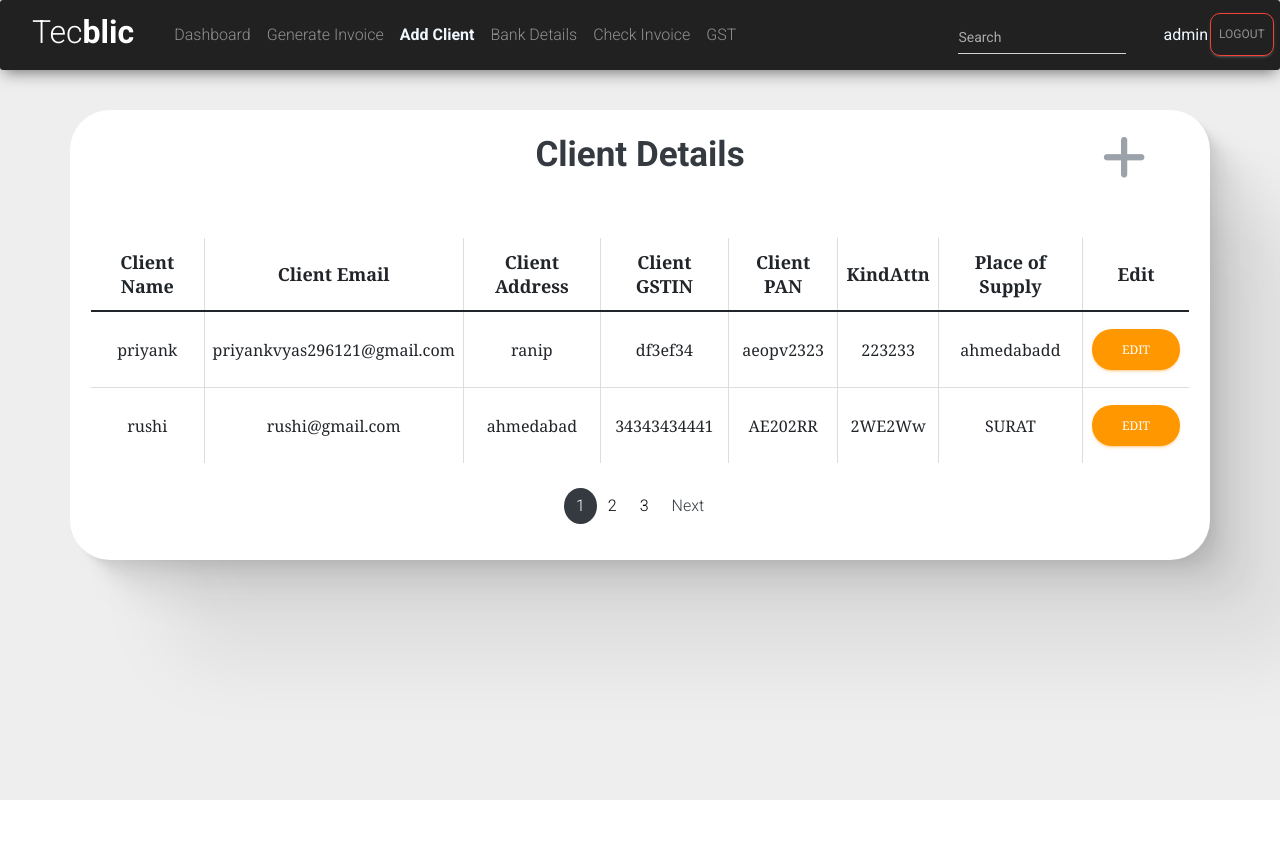
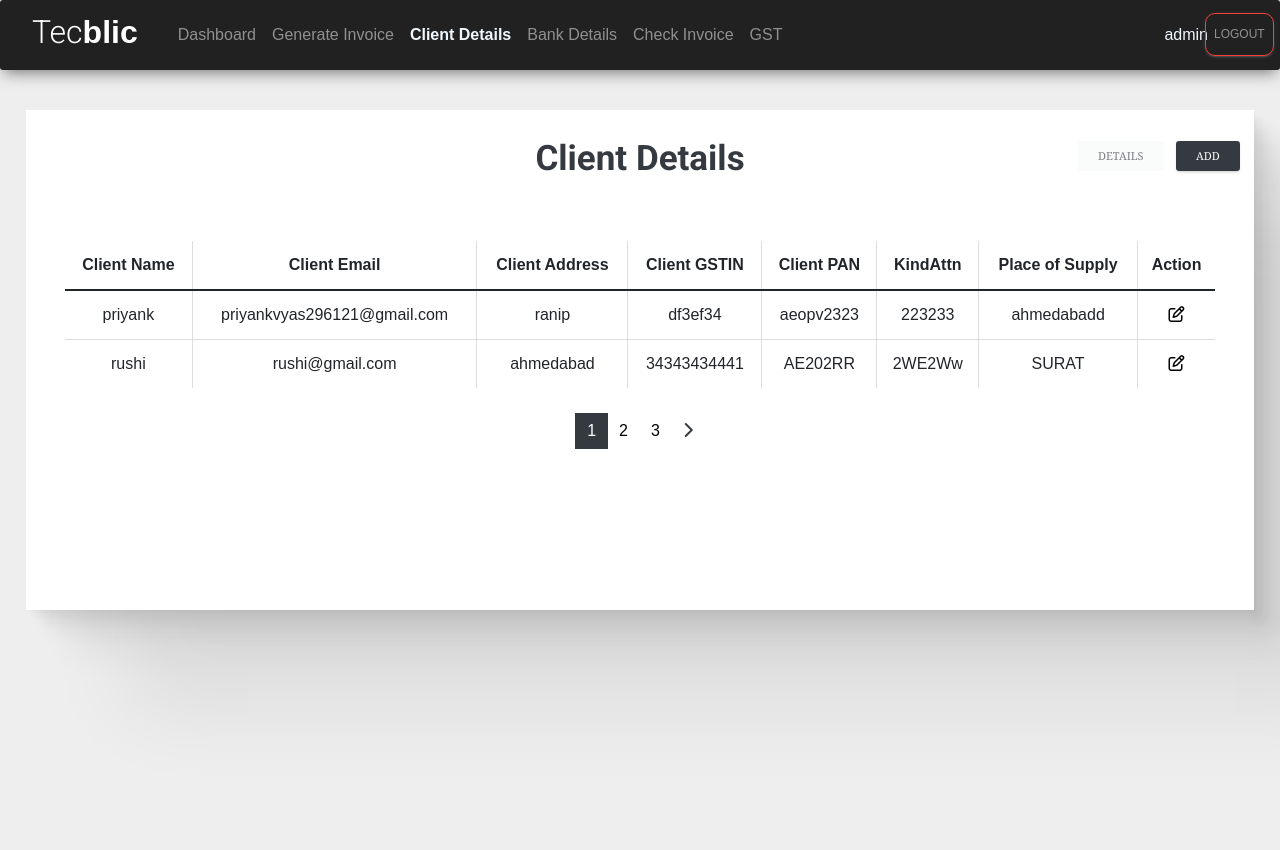
Before and after one commit to priyank-tecblic/tecblic-invoice-portal, a Django app: page /add in a window 1280 px wide. Shown: the top 850 px of the page. Before the commit the page ends 800 px from the top, so only its background shows below. Run offline with Django 3.2, Linux system fonts and the light colour scheme; a user stored in the database is signed in; data comes from the database, SQL or seed files in the repository; both versions use the stored data as it was after the commit; some libraries are stand-ins or nearby versions.

Commit message:
changes client bank and check invoice

```diff
--- a/tecblicapp/templates/tecblicapp/add_client.html
+++ b/tecblicapp/templates/tecblicapp/add_client.html
@@ -79,7 +79,10 @@
           display: table;
           clear: both;
         }
-
+        #addform
+        {
+            visibility: hidden;
+        }
         /* Responsive layout - when the screen is less than 600px wide, make the two columns stack on top of each other instead of next to each other */
         @media screen and (max-width: 600px) {
           .col-25, .col-75, input[type=submit] {
@@ -87,20 +90,22 @@
             margin-top: 0;
           }
         }
+        .table
+        {
+            visibility: visible;
+        }
         #s4
             {
                 color: aliceblue;
             font-weight: bold;
             }
-            i{
-                opacity: 0.5;
-            }
-        i:hover{
-            opacity: 1;
-            text-shadow: 0 0 2px black;
-        }
+
         .form-control, .is-focused .form-control {
     background-image: linear-gradient(to top, #000000 2px, rgba(156, 39, 176, 0) 2px), linear-gradient(to top, #d2d2d2 1px, rgba(210, 210, 210, 0) 1px);
+}
+*
+        {
+            font-family: Arial, Helvetica, sans-serif;
         }
    </style>
 
@@ -112,15 +117,14 @@
 {% block content %}
 
 {% endblock %}
-<div class="container" style="  box-shadow:
+<div class="" style="margin-left: 2%;margin-right: 2%;background-color: white;height: 500px; box-shadow:
 2.8px 2.8px 2.2px rgba(0, 0, 0, 0.02),
 6.7px 6.7px 5.3px rgba(0, 0, 0, 0.028),
 12.5px 12.5px 10px rgba(0, 0, 0, 0.035),
 22.3px 22.3px 17.9px rgba(0, 0, 0, 0.042),
 41.8px 41.8px 33.4px rgba(0, 0, 0, 0.05),
-100px 100px 80px rgba(0, 0, 0, 0.07)
-;background-color: white;border-radius: 40px;">
-
+100px 100px 80px rgba(0, 0, 0, 0.07)">
+<br>
     <!-- <div class="row" style="font-family: Georgia, 'Times New Roman', Times, serif; ">
         <div class="col-sm-4">
             <h4 class="text-center alert alert-info" style="background-color: #e6f7ff;">Add/Update Client Details</h4>
@@ -133,73 +137,80 @@
         </div> -->
         {% csrf_token %}
         <div class="text-center" style="font-family: Georgia, 'Times New Roman', Times, serif;">
-            <h4 class="text-center text-dark" style="font-size: 35px;font-weight: 800">Client Details</h4>
+            <h4 class="text-center text-dark table-detail" style="font-size: 35px;font-weight: 800">Client Details</h4>
 <!-- Button trigger modal -->
 
 <!-- <button type="button" class="btn bg-info" data-bs-toggle="modal" data-bs-target="#exampleModal"> -->
       <!-- </button> -->
-      <i class="fa fa-plus" data-bs-toggle="modal" data-bs-target="#exampleModal" style="font-size: 50px;position: relative;bottom: 55px;size:30px;left: 44%;cursor: pointer;user-select: none;" type='button' aria-hidden="true"></i>
+      <!-- <i class="fa fa-plus" data-bs-toggle="modal" data-bs-target="#exampleModal" style="font-size: 50px;position: relative;bottom: 55px;size:30px;left: 44%;cursor: pointer;user-select: none;" type='button' aria-hidden="true"></i> -->
+<button id="details" disabled class="btn bg-light text-dark btn-sm"  style="z-index: 3;position: relative;bottom: 55px;left: 42%;">Details</button>
+<button  id="addclient"  class="btn bg-dark btn-sm" style="z-index: 3;position: relative;bottom: 55px;left: 42.5%;">Add</button>
       <!-- Modal -->
   <div class="modal fade" id="exampleModal" tabindex="-1" aria-labelledby="exampleModalLabel" aria-hidden="true">
     <div class="modal-dialog modal-dialog-centered">
       <div class="modal-content" style="border-radius: 20px;">
         <div class="modal-header">
-          <h5 class="modal-title font-weight-bold " style="margin-left:33%;font-size: 35px;"     id="exampleModalLabel">Add Client</h5>
+          <h5 class="modal-title font-weight-bold " style="margin-left:33%;font-size: 35px;" id="exampleModalLabel">Add Client</h5>
           <button type="button" class="btn-close" data-bs-dismiss="modal" aria-label="Close"></button>
         </div>
         <div class="modal-body">
-            <form action="{% url 'save' %}" role="form" method="post">
-                {% csrf_token %}
-                <div class="form-floating mb-3">
-                    <input type="text" class="form-control" name="name"  placeholder="name@example.com">
-                    <label class="bmd-label-floating text-dark" for="floatingInput">Client Name</label>
-                </div>
-                <div class="form-floating mb-3">
-                    <input type="email" class="form-control" name="email" placeholder="name@example.com">
-                    <label class="bmd-label-floating text-dark" for="floatingInput">Client Email</label>
-                </div>
-                <div class="form-floating mb-3">
-                    <input type="text" class="form-control" name="address" placeholder="name@example.com">
-                    <label class="bmd-label-floating  text-dark" for="floatingInput">Client Address</label>
-                </div>
-                <div class="form-floating mb-3">
-                    <input type="text" class="form-control" name="gstin" placeholder="name@example.com">
-                    <label class="bmd-label-floating text-dark" for="floatingInput">Client GSTIN</label>
-                </div>
-                <div class="form-floating mb-3">
-                    <input type="text" class="form-control" name="pan" placeholder="name@example.com">
-                    <label class="bmd-label-floating text-dark" for="floatingInput">Client PAN</label>
-                </div>
-                <div class="form-floating mb-3">
-                    <input type="text" class="form-control" name="kind" placeholder="name@example.com">
-                    <label class="bmd-label-floating text-dark" for="floatingInput">Kind Attn</label>
-                </div>
-                <div class="form-floating mb-3">
-                    <input type="text" class="form-control" name="place" id="floatingInput" placeholder="Ahmedabad ">
-                    <label class="bmd-label-floating text-dark" for="floatingInput">Place of Supply</label>
-                </div>
-                <div class="modal-footer">
-                    <button type="button" class="btn btn-secondary" style="border-radius: 20px;" data-bs-dismiss="modal">Close</button>
-                    <button type="submit" class="btn bg-dark" style="border-radius: 20px;">Save</button>
-                </div>
-            </form>
+
             </div>
         </div>
     </div>
   </div>
-            <table class="table table-hover table-bordered table-sm">
+  <div id="addform" style="position: absolute;width: 100%;" >
+    <h5 class="modal-title font-weight-bold text-dark" style="font-size: 35px;position:relative;bottom: 103px;right: 20px;" id="exampleModalLabel">Add Client</h5>
+      <form action="{% url 'save' %}" role="form" method="post">
+        {% csrf_token %}
+        <div class="form-floating mb-3" style="width:40%;position: relative;left: 8%;">
+            <input type="text" class="form-control" name="name"  placeholder="name@example.com">
+            <label class="bmd-label-floating text-dark" for="floatingInput">Client Name</label>
+        </div>
+        <div class="form-floating mb-3" style="width:40%;position: relative;bottom: 77px;left: 50%;">
+            <input type="email" class="form-control" name="email" placeholder="name@example.com">
+            <label class="bmd-label-floating text-dark" for="floatingInput">Client Email</label>
+        </div>
+        <div class="form-floating mb-3" style="width:40%;position: relative;bottom: 77px;left: 8%;">
+            <input type="text" class="form-control" name="address" placeholder="name@example.com">
+            <label class="bmd-label-floating  text-dark" for="floatingInput">Client Address</label>
+        </div>
+        <div class="form-floating mb-3" style="width:40%;position: relative;bottom: 151px;left: 50%;">
+            <input type="text" class="form-control" name="place" id="floatingInput" placeholder="Ahmedabad ">
+            <label class="bmd-label-floating text-dark" for="floatingInput">Place of Supply</label>
+        </div>
+        <div class="form-floating mb-3" style="width:25%;position: relative;bottom: 151px;left: 8%;">
+            <input type="text" class="form-control" name="gstin" placeholder="name@example.com">
+            <label class="bmd-label-floating text-dark" for="floatingInput">Client GSTIN</label>
+        </div>
+        <div class="form-floating mb-3"  style="width:25%;position: relative;bottom: 225px;left: 36%;">
+            <input type="text" class="form-control" name="pan" placeholder="name@example.com">
+            <label class="bmd-label-floating text-dark" for="floatingInput">Client PAN</label>
+        </div>
+        <div class="form-floating mb-3"  style="width:25%;position: relative;bottom: 301px;left: 65%;">
+            <input type="text" class="form-control" name="kind" placeholder="name@example.com">
+            <label class="bmd-label-floating text-dark" for="floatingInput">Kind Attn</label>
+        </div>
+<div   style="position: relative;bottom: 301px;">
+    <button type="submit" class="btn bg-dark" style="">Save</button>
+</div>
+    </form>
+  </div>
+  <div id="table" style="position: absolute;top: 30%;left:5%;width: 90%;">
+
+      <table class="table table-bordered table-sm table-detail">
           <thead>
               <tr id="heading">
 
 
-                            <th scope="col" style="font-weight:800;font-size: large;">Client Name</th>
-                            <th scope="col"  style="font-weight:800;font-size: large;">Client Email</th>
-                            <th scope="col" style="font-weight:800;font-size: large;" >Client Address</th>
-                            <th scope="col"  style="font-weight:800;font-size: large;">Client GSTIN</th>
-                        <th scope="col"  style="font-weight:800;font-size: large;">Client PAN</th>
-                        <th scope="col" style="font-weight:800;font-size: large;">KindAttn</th>
-                        <th scope="col" style="font-weight:800;font-size: large;">Place of Supply</th>
-                        <th scope="col" style="font-weight:800;font-size: large;">Edit</th>
+                  <th scope="col" style="font-weight:800;font-size: medium;">Client Name</th>
+                  <th scope="col"  style="font-weight:800;font-size: medium;">Client Email</th>
+                  <th scope="col" style="font-weight:800;font-size: medium;" >Client Address</th>
+                  <th scope="col"  style="font-weight:800;font-size: medium;">Client GSTIN</th>
+                  <th scope="col"  style="font-weight:800;font-size: medium;">Client PAN</th>
+                  <th scope="col" style="font-weight:800;font-size: medium;">KindAttn</th>
+                  <th scope="col" style="font-weight:800;font-size: medium;">Place of Supply</th>
+                  <th scope="col" style="font-weight:800;font-size: medium;">Action</th>
 
                   <!-- <th scope="col">Delete</th> -->
 
@@ -216,7 +227,7 @@
                     <td id="pan{{ cl.id }}">{{ cl.clientPAN }}</td>
                     <td id="kind{{ cl.id }}">{{ cl.kindAttn }}</td>
                     <td id="place{{ cl.id }}">{{ cl.placeofSupply }}</td>
-                        <td><input type="button" data-sid="{{cl.id}}" id="e{{cl.id}}" class="button btn btn-warning btn-edit" style="border-radius: 20px;" value="Edit"></td>
+                    <td><a  href="" style="border-radius: 20px;color: black;" class=" "><i class="fa fa-edit"></i></a></td>
                     <!-- <td><input type="button" data-sid="{{cl.id}}" id="d{{cl.id}}" class="button btn btn-danger btn-del"  value="Delete"></td> -->
                 </tr>
 
@@ -226,12 +237,11 @@
 
         </table>
 
-        </div>
         <!-- </div> -->
-        <nav aria-label="Page navigation" class="mt-4" style="margin: auto;width: 25%;">
+        <nav aria-label="Page navigation" class="mt-4 table-detail" style="margin: auto;width: 25%;">
             <ul class="pagination pagination-primary" style="justify-content: center;">
                 {% if clientdetails.has_previous %}
-        <li class="page-item"><a class="page-link text-dark" href="/add?page={{clientdetails.previous_page_number}}">Previous</a></li>
+                <li class="page-item"><a class="page-link text-dark" href="/add?page={{clientdetails.previous_page_number}}"><i class="fa fa-chevron-left"  style="font-weight: bold;" aria-hidden="true"></i></a></li>
                 {% endif %}
                 {% for i in totalpages %}
                 <li class="page-item
@@ -240,15 +250,54 @@
                 {% else %}
 
                 {% endif %}
-        " style="border-radius: 100%;"><a class="page-link" style="color:{% if clientdetails.number == i %}white;{% else %}black;{% endif %}" href="/add?page={{i}}">{{i}}</a></li>
+                " style=""><a class="page-link" style="color:{% if clientdetails.number == i %}white;{% else %}black;{% endif %}" href="/add?page={{i}}">{{i}}</a></li>
                 {% endfor %}
                 {% if clientdetails.has_next %}
-        <li class="page-item"><a class="page-link text-dark "  href="/add?page={{clientdetails.next_page_number}}">Next</a></li>
+                <li class="page-item"><a class="page-link text-dark "  href="/add?page={{clientdetails.next_page_number}}"><i class="fa fa-chevron-right"  style="font-weight: bold;" aria-hidden="true"></i></a></li>
                 {% endif %}
             </ul>
         </nav>
+        <br>
+    </div>
+    </div>
     </div>
 <script>
+$('#addclient').click(function(){
+    console.log("clicked")
+$('#addform').css('visibility','visible');
+$('#addform').css('z-index','1');
+$('#details').removeClass('bg-light')
+$('#details').removeClass('text-dark')
+$('#details').addClass('bg-dark')
+$('#details').addClass('text-light')
+$('#addclient').removeClass('bg-dark')
+$('#addclient').removeClass('text-light')
+$('#addclient').addClass('bg-light')
+$('#addclient').addClass('text-dark')
+$('#addclient').attr('disabled','true')
+$('#details').removeAttr('disabled')
+$('.table-detail').css('visibility','hidden');
+});
+$('#details').click(function(){
+    console.log("clicked")
+$('#addform').css('visibility','hidden');
+$('#addform').css('z-index','-1');
+$('#addclient').removeClass('bg-light')
+$('#addclient').removeClass('text-dark')
+$('#addclient').addClass('bg-dark')
+$('#addclient').addClass('text-light')
+$('#details').removeClass('bg-dark')
+$('#details').removeClass('text-light')
+$('#details').addClass('bg-light')
+$('#details').addClass('text-dark')
+$('#details').attr('disabled','true')
+$('#addclient').removeAttr('disabled')
+// $('#details').addClass('bg-light')
+// $('#details').addClass('text-dark')
+$('.table-detail').css('visibility','visible');
+});
+</script>
+<!-- <script>
     $('#btnsave').click(function(){
 
             let client_id=$("#client_id").val();
@@ -436,7 +485,7 @@
         //     }
         // })
     );
-</script>
+</script> -->
 
 </body>
 </html>
--- a/tecblicapp/templates/tecblicapp/home_page.html
+++ b/tecblicapp/templates/tecblicapp/home_page.html
@@ -8,12 +8,6 @@
         <link rel="icon" type="image/x-icon" href="/static/tecblic.png">
         <link rel="stylesheet" href="https://fonts.googleapis.com/css2?family=Roboto:wght@400;700&display=swap">
         <title>home-page</title>
-        <link rel="stylesheet" type="text/css"
-        href="https://fonts.googleapis.com/css?family=Roboto:300,400,500,700|Roboto+Slab:400,700|Material+Icons" />
-    <link rel="stylesheet" href="https://maxcdn.bootstrapcdn.com/font-awesome/latest/css/font-awesome.min.css">
-
-    <link href="/static/assets/css/material-dashboard.css?v=2.1.2" rel="stylesheet" />
-    <link href="/static/assets/css/material-dashboard-rtl.css?v=2.1.2" rel="stylesheet" />
         <style>
             .btn{
                 border-radius: 20px;
--- a/tecblicapp/templates/tecblicapp/navbar.html
+++ b/tecblicapp/templates/tecblicapp/navbar.html
@@ -13,11 +13,11 @@
       <img src="" alt="">
       <a class="nav-item nav-link  " id="s2" href=" {% url 'home_page' %}">Dashboard</a>
       <a class="nav-item nav-link " id="s3" href="{% url 'invoice_details' %}">Generate Invoice</a>
-      <a class="nav-item nav-link" id="s4" href="{% url 'client-detail' %}">Add Client</a>
+      <a class="nav-item nav-link" id="s4" href="{% url 'client-detail' %}">Client Details</a>
       <a class="nav-item nav-link {% block BankDetail %}{% endblock  %}" id="s5" href="{% url 'bank-detail' %}">Bank Details</a>
       <a class="nav-item nav-link {% block CheckInvoice %}{% endblock  %}" id="s6" href="{% url 'check_invoices' %}">Check Invoice</a>
       <a class="nav-item nav-link {% block gst %}{% endblock  %} mr-4"  id="s7" href="{% url 'gst' %}">GST</a>
-      <form method="GET" action="/search" style="position:absolute;right:12%;" ><input class="mt-1 form-control mr-sm-2" style="background-image: linear-gradient(to top, wheat 2px, rgba(255, 255, 255, 0) 2px), linear-gradient(to top, #d2d2d2 1px, rgba(255, 255, 255, 0) 1px);color: aliceblue;font-weight: bolder;" type="search" style="position: relative; left: 100px;" name="query" id="query" placeholder="Search" aria-label="Search"></form>
+
 
       <span class="nav-item nav-link" style="font-weight: bolder;position:absolute;right:5%;color: aliceblue;" id="s1"> {{request.user}} </span>
       <a class="nav-item nav-link btn btn-outline-danger" style="border-radius: 10px;position:absolute;right:5px;" href="{% url 'logout' %}">Logout</a>
--- a/tecblicapp/views.py
+++ b/tecblicapp/views.py
@@ -508,7 +508,7 @@ def filter_invoice(request):
 @login_required(login_url='login')
 def check_invoice(request):
     inv_obj=Invoice.objects.all()
-    paginator = Paginator(inv_obj,3)
+    paginator = Paginator(inv_obj,5)
     page_number = request.GET.get('page')
     finaldata =  paginator.get_page(page_number)
     totalpage = finaldata.paginator.num_pages
```
Also changed, not shown: tecblicapp/templates/tecblicapp/bank_details.html (+106 -70 lines), tecblicapp/templates/tecblicapp/check_invoice_status_demo.html (+29 -18 lines), db.sqlite3. Lines whose indentation alone changed are shown as unchanged.
